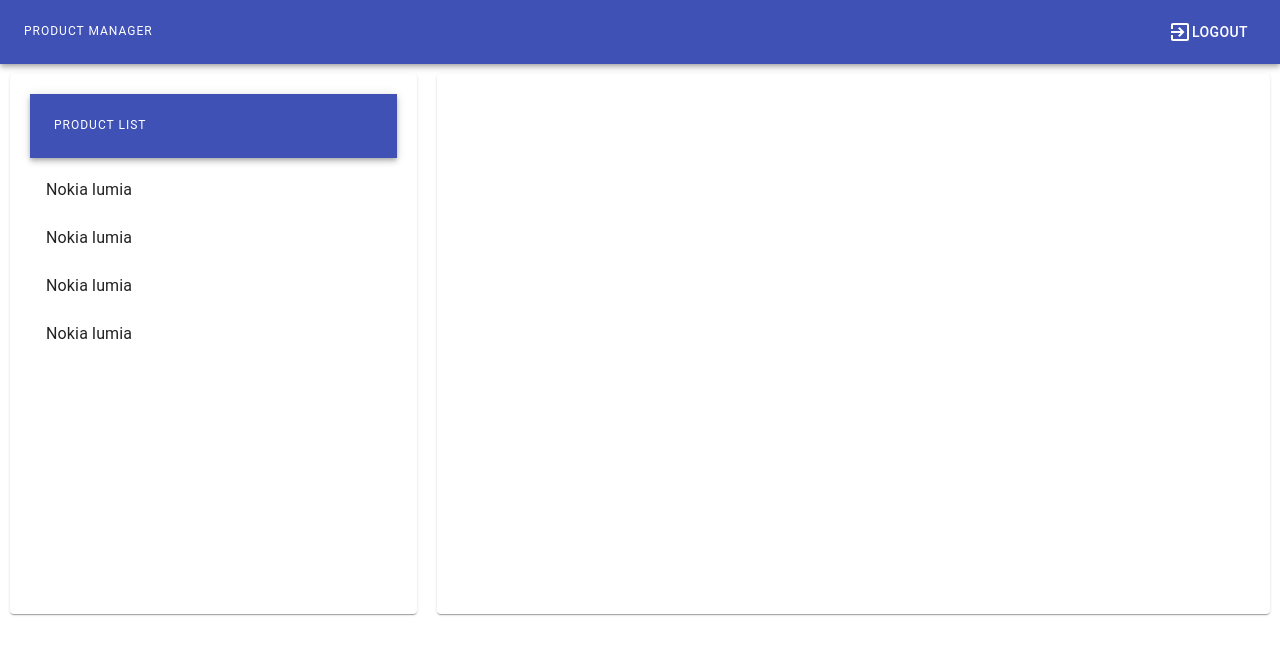
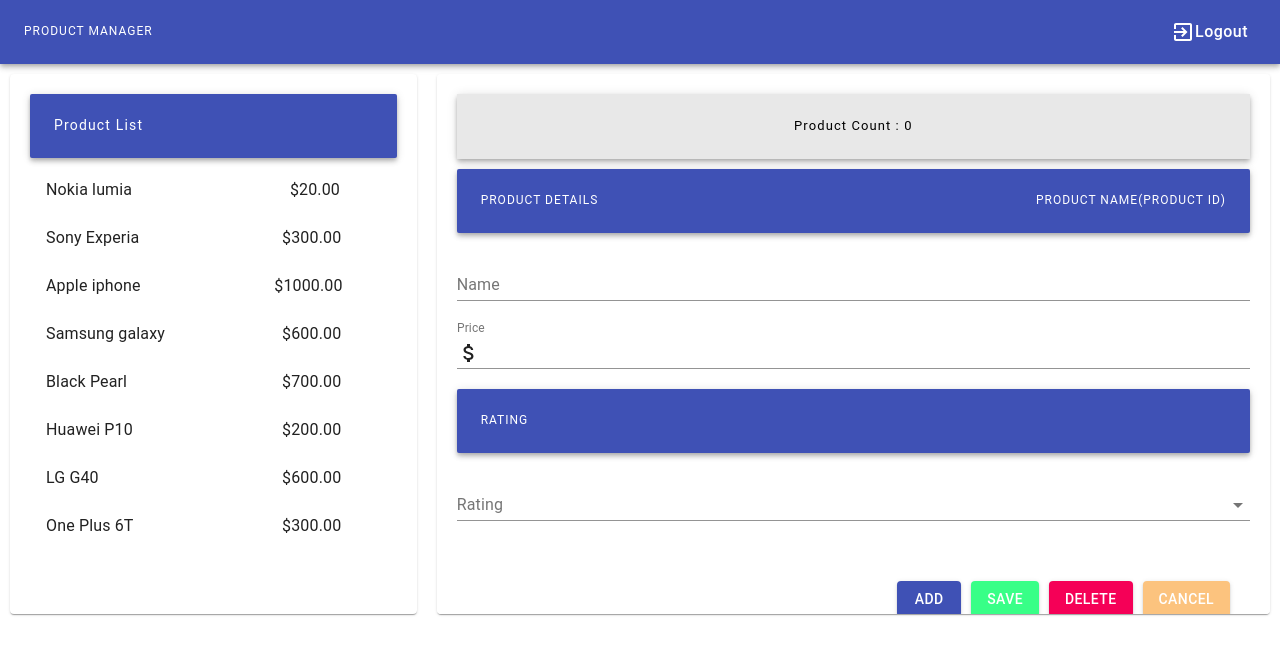
Before and after one commit to mohitsidhu157/react-assignment, a React (Create React App) app: page / in a window 1280 px wide. Shown: the top 654 px of the page. Built offline with nearby package versions, Linux system fonts and the light colour scheme.

Commit message:
Product component UI complete

```diff
--- a/src/App.css
+++ /dev/null
@@ -1,38 +0,0 @@
-.App {
-  text-align: center;
-}
-
-.App-logo {
-  height: 40vmin;
-  pointer-events: none;
-}
-
-@media (prefers-reduced-motion: no-preference) {
-  .App-logo {
-    animation: App-logo-spin infinite 20s linear;
-  }
-}
-
-.App-header {
-  background-color: #282c34;
-  min-height: 100vh;
-  display: flex;
-  flex-direction: column;
-  align-items: center;
-  justify-content: center;
-  font-size: calc(10px + 2vmin);
-  color: white;
-}
-
-.App-link {
-  color: #61dafb;
-}
-
-@keyframes App-logo-spin {
-  from {
-    transform: rotate(0deg);
-  }
-  to {
-    transform: rotate(360deg);
-  }
-}
--- a/src/App.js
+++ b/src/App.js
@@ -1,5 +1,4 @@
 import React from 'react';
-import './App.css';
 import {MuiThemeProvider} from '@material-ui/core';
 import Products from './Products/Products';
 class App extends React.Component {
--- a/src/Products/Header.js
+++ b/src/Products/Header.js
@@ -3,12 +3,12 @@
 import ExitToAppOutlinedIcon from '@material-ui/icons/ExitToAppOutlined';
 export default (props) =>{
     return (
-      <AppBar position="static">
+      <AppBar position="static" style={{textTransform : 'capitalize', fontSize : 16}}>
         <Toolbar>
           <Typography variant="overline" color="inherit" style={{flex : 1}}>
-           Product manager
-        </Typography>
-        <Button style={{color : 'white'}}>
+            Product manager
+          </Typography>
+        <Button style={{color : 'white' , textTransform : 'capitalize', fontSize : 16}}>
             <ExitToAppOutlinedIcon/>
             Logout
         </Button>
--- /dev/null
+++ b/src/Products/ProductDetail.js
@@ -0,0 +1,69 @@
+import React from 'react';
+import {AppBar, Toolbar, Typography, TextField } from '@material-ui/core';
+import AttachMoneyIcon from '@material-ui/icons/AttachMoney';
+import InputAdornment from '@material-ui/core/InputAdornment';
+import ProductRating from './ProductRating';
+import Button from '@material-ui/core/Button';
+class ProductDetail extends React.Component {
+    state = {  }
+    render() {
+        return (
+           <div style={{marginTop : 10}} >
+               <AppBar position="static" style={{ borderRadius : 2}}>
+                    <Toolbar>
+                        <Typography variant="overline" color="inherit" style={{flex : 1}}>
+                            Product Details
+                        </Typography>
+                        <Typography variant="overline" color="inherit">
+                            {
+                                this.props.product.id?
+                                `${this.props.product.name}(Product ID - ${this.props.product.id})`
+                                : "Product Name(Product ID)"
+
+                            }
+
+                        </Typography>
+                    </Toolbar>
+                </AppBar>
+                <br/>
+                <form>
+
+                    <TextField id="name" label="Name" fullWidth/>
+                    <br/> <br/>
+                    <TextField
+                        fullWidth
+                        id="Price"
+                        label="Price"
+                        InputProps={{
+                        startAdornment: (
+                            <InputAdornment position="start">
+                                <AttachMoneyIcon />
+                            </InputAdornment>
+                        ),
+                        }}
+                    />
+                     <br/> <br/>
+                    <ProductRating/>
+                    <br/> <br/>
+                    <div style={{float : 'Right', padding : 10, margin : 10}}>
+                        <Button variant="contained" color="primary" >
+                            Add
+                        </Button>
+                        <Button variant="contained" color="primary" style={{marginLeft : 10, backgroundColor : '#38ff87'}}>
+                            Save
+                        </Button>
+                        <Button variant="contained" color="secondary" style={{marginLeft : 10}}>
+                            Delete
+                        </Button>
+                        <Button variant="contained" color="primary" style={{marginLeft : 10, backgroundColor : '#fcc37e'}}>
+                            Cancel
+                        </Button>
+                    </div>
+
+                </form>
+           </div>
+        );
+    }
+}
+
+export default (ProductDetail);
--- a/src/Products/ProductList.js
+++ b/src/Products/ProductList.js
@@ -3,28 +3,28 @@
 import List from '@material-ui/core/List';
 import ListItem from '@material-ui/core/ListItem';
 import ListItemText from '@material-ui/core/ListItemText';
+
 export default (props) =>{
     return (
-        <React.Fragment>
-            <AppBar position="static">
+        <>
+            <AppBar position="static" style={{borderRadius : 2, textTransform : 'capitalize', fontSize : 16}}>
                 <Toolbar>
-                    <Typography variant="overline" color="inherit" style={{flex : 1}}>
+                    <Typography variant="overline" color="inherit" style={{flex : 1, textTransform : 'capitalize', fontSize : 14}}>
                         Product List
                     </Typography>
 
                 </Toolbar>
             </AppBar>
-            <List component="nav" aria-label="main mailbox folders">
+            <List component="ul" aria-label="main mailbox folders">
                 {
                     props.products.map(product=>(
-                            <ListItem button >
-                                <ListItemText primary={product.name} />
-                                <ListItemText primary={product.price} />
-
+                            <ListItem button key={product.id} onClick={(e)=>props.selectProduct(product)}>
+                                <ListItemText primary={product.name} style={{flex : 6}}/>
+                                <ListItemText primary={`$${product.price.toFixed(2)}`}/>
                             </ListItem>
                     ))
                 }
             </List>
-     </React.Fragment>
+     </>
     )
 }
--- /dev/null
+++ b/src/Products/ProductRating.js
@@ -0,0 +1,43 @@
+import React from 'react';
+import {AppBar, Toolbar, Typography } from '@material-ui/core';
+import InputLabel from '@material-ui/core/InputLabel';
+import MenuItem from '@material-ui/core/MenuItem';
+import FormHelperText from '@material-ui/core/FormHelperText';
+import FormControl from '@material-ui/core/FormControl';
+import Select from '@material-ui/core/Select';
+class ProductRating extends React.Component {
+    state = {  }
+    render() {
+        return (
+            <div>
+                <AppBar position="static" style={{borderRadius : 2}}>
+                    <Toolbar>
+                        <Typography variant="overline" color="inherit" style={{flex : 1}}>
+                            Rating
+                        </Typography>
+                    </Toolbar>
+
+                </AppBar>
+                <br/>
+                <FormControl fullWidth>
+                    <InputLabel>Rating</InputLabel>
+                    <Select
+                        labelId="demo-simple-select-helper-label"
+                        id="demo-simple-select-helper"
+
+
+                    >
+                    {
+                        [1,2,3,4,5,6,7,8,9,10].map(i=>(
+                            <MenuItem value={i}>{i}</MenuItem>
+                        ))
+                    }
+
+                    </Select>
+                </FormControl>
+            </div>
+        );
+    }
+}
+
+export default (ProductRating);
--- a/src/Products/ProductStock.js
+++ b/src/Products/ProductStock.js
@@ -1,15 +1,17 @@
 import React from 'react';
 import {AppBar, Toolbar, Typography} from '@material-ui/core';
-import CreateDialog from '../exercises/Dialogs/create';
+
 export default (props) =>{
     return (
-      <AppBar position="static">
-        <Toolbar>
-          <Typography variant="overline" color="inherit" style={{flex : 1}}>
-            Exercise database
+      <AppBar position="static" style={{background : '#e8e8e8', color : 'black'}}>
+        <Typography
+            variant="overline"
+            color="inherit"
+            style={{padding : 15, margin : 'auto', textTransform : 'capitalize', fontSize : 13}}
+        >
+            Product count :  {props.stock}
         </Typography>
-        <CreateDialog muscles={props.muscles} onCreate={props.onCreate}/>
-        </Toolbar>
+
       </AppBar>
 
     )
--- a/src/Products/Products.js
+++ b/src/Products/Products.js
@@ -1,7 +1,9 @@
 import React, { Component } from 'react';
 import Header from './Header';
 import ProductList from './ProductList';
+import ProductStock from './ProductStock';
 import { Grid, Paper , Typography, List, ListItem, ListItemText} from '@material-ui/core';
+import ProductDetail from './ProductDetail';
 const styles = {
     st : {padding : 20, margin : 10, height : 500, overflow : 'auto'}
 }
@@ -11,42 +13,86 @@
           {
             id : 1,
             name : 'Nokia lumia',
-            pricee : 20,
-            rating : 8
+            price : 20,
+            rating : 8,
+            stock : 8
           },
           {
-            id : 1,
-            name : 'Nokia lumia',
-            pricee : 20,
-            rating : 8
-          },{
-            id : 1,
-            name : 'Nokia lumia',
-            pricee : 20,
-            rating : 8
-          },{
-            id : 1,
-            name : 'Nokia lumia',
-            pricee : 20,
-            rating : 8
+            id : 2,
+            name : 'Sony Experia',
+            price : 300.00,
+            rating : 8,
+            stock : 8
           },
-        ]
+          {
+            id : 3,
+            name : 'Apple iphone',
+            price : 1000.00,
+            rating : 8,
+            stock : 8
+          },
+          {
+            id : 4,
+            name : 'Samsung galaxy',
+            price : 600.00,
+            rating : 8,
+            stock : 8
+          },
+          {
+            id : 5,
+            name : 'Black Pearl',
+            price : 700.00,
+            rating : 8,
+            stock : 8
+          },
+          {
+            id : 6,
+            name : 'Huawei P10',
+            price : 200.00,
+            rating : 8,
+            stock : 8
+          },
+          {
+            id : 7,
+            name : 'LG G40',
+            price : 600.00,
+            rating : 8,
+            stock : 8
+          },
+          {
+            id : 8,
+            name : 'One Plus 6T',
+            price : 300.00,
+            rating : 8,
+            stock : 8
+          }
+        ],
+        product : {
+            id : 0,
+            name : '',
+            price : 0,
+            rating : 0,
+            stock : 0
+        }
+      }
+      selectProduct = product => {
+          this.setState({product : product}, ()=>console.log(this.state.product))
       }
     render(){
         return (
-            <React.Fragment>
+            <React.Fragment style={ {fontSize : 13, textTransform : 'capitalize'}}>
                 <Header/>
                 <Grid container>
                     <Grid item sm={4}>
                         <Paper style={styles.st}>
-                            <ProductList products={this.state.products}/>
+                            <ProductList products={this.state.products} selectProduct={this.selectProduct}/>
                         </Paper>
                     </Grid>
                     <Grid item sm={8} >
                         <Paper style={styles.st}>
-
+                            <ProductStock stock={this.state.product.stock}/>
+                            <ProductDetail product={this.state.product}/>
                         </Paper>
-
                     </Grid>
                 </Grid>
             </React.Fragment>
```
